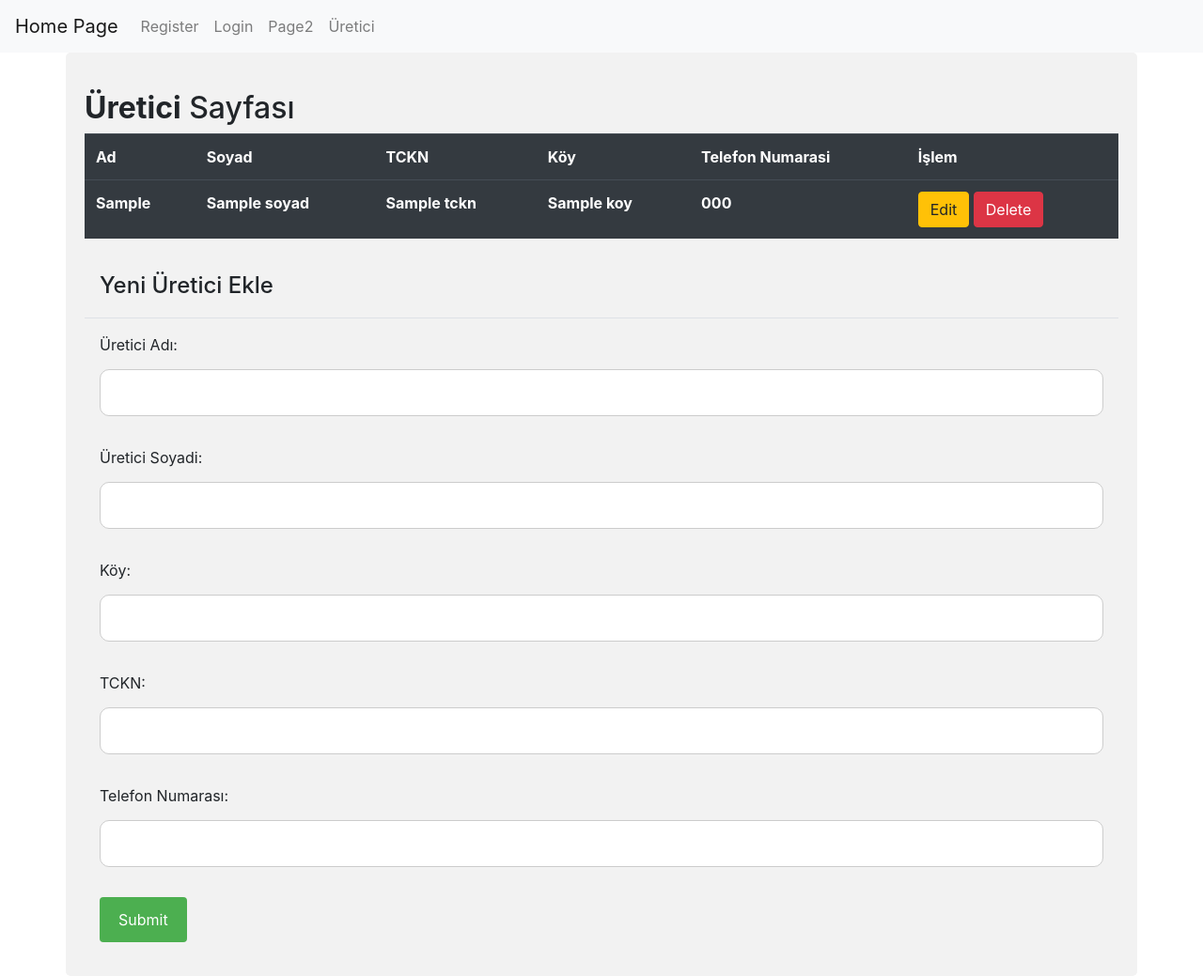
After one commit to bozgenc/bil-372-proje, a Flask app: template templates/uretici.html in a window 1280 px wide. The commit adds this page. Shown: the whole page at 94% size. Run offline with Flask 2, Linux system fonts and the light colour scheme; the template is opened without the code that fills it: most values are stand-ins (such as "Sample title", 1, 10 or a date in 2020); some libraries are stand-ins or nearby versions.

Commit message:
Uretici table created

```diff
--- a/app.py
+++ b/app.py
@@ -1,12 +1,16 @@
-from flask import Flask, render_template, request,flash
+from flask import Flask, render_template, request, flash, url_for
+from werkzeug.utils import redirect
 from flask_sqlalchemy import SQLAlchemy
+import psycopg2
+
+app = Flask(__name__, template_folder="/Users/Lenovo/Bil372Proje/templates")
+app.secret_key = b'_5#y2L"F4Q8z\n\xec]/'
+app.config['SQLALCHEMY_DATABASE_URI'] = "postgresql://postgres:1234@127.0.0.1:5432/postgres"
+app.config['SQLALCHEMY_TRACK_MODIFICATIONS'] = False
+db = SQLAlchemy(app)
 
 
-app = Flask(__name__, template_folder="/Users/baranozgenc/Desktop/proje/Bil372Proje/templates")
-app.secret_key = b'_5#y2L"F4Q8z\n\xec]/'
-app.config['SQLALCHEMY_DATABASE_URI'] = "postgresql://postgres:12345@localhost:5432/projeDB"
-db = SQLAlchemy(app)
-
+# db = SQLAlchemy(app, engine_options={"pool_pre_ping": True})
 
 @app.route("/register", methods=['GET', 'POST'])
 def register():
@@ -15,17 +19,19 @@ def register():
         password = request.form['password']
         password2 = request.form['password2']
 
-        roleQuery = "SELECT * FROM personel WHERE tckn =  '" + tckn + "' "
+        roleQuery = "SELECT * FROM public.\"Personel\" WHERE tckn =  '" + tckn + "' "
+        print(roleQuery)
         temp = db.session.execute(roleQuery)
         userType = ""
         for x in temp:
-            userType = x.userrole
+            userType = x.personel_tipi
 
         if password == password2:
-            query = "INSERT INTO Login(tckn, passcode, userRole) VALUES ('" + tckn + "' , '" + password + "', '" + userType + "')"
+            query = "INSERT INTO \"Login\"(tckn, passcode, personel_tipi) VALUES ('" + tckn + "' , '" + password + "', '" + userType + "')"
             result = db.engine.execute(query)
 
-    return render_template("register.html",)
+    return render_template("register.html")
+
 
 @app.route('/login', methods=['GET', 'POST'])
 def login():
@@ -34,28 +40,27 @@ def login():
         password = request.form['password']
         passwordFlag = False
 
-        query = "SELECT * FROM login WHERE tckn =  '" + tckn + "' "
+        query = "SELECT * FROM public.\"Login\" WHERE tckn =  '" + tckn + "' "
         temp = db.session.execute(query)
         rows = temp.fetchall()
-
 
         if len(rows) == 0:
             flash("No user found in the database with the TCKN " + tckn, 'error')
             return render_template("login.html")
         else:
-            userrole = rows[0].userrole
+            personel_tipi = rows[0].personel_tipi
             if password == rows[0].passcode:
                 passwordFlag = True
             if passwordFlag:
-                if userrole == "koordinator":
+                if personel_tipi == "koordinator":
                     return render_template("index.html")
-                elif userrole == "nakliyeci":
+                elif personel_tipi == "nakliyeci":
                     return render_template("nakliyeciHome.html")
             else:
                 flash("Password is incorrect, please try again!")
                 return render_template("login.html")
-                #else:
-                    #return render_template("admin.html")
+                # else:
+                # return render_template("admin.html")
     else:
         return render_template("login.html")
 
@@ -65,6 +70,25 @@ def home():
     return render_template("index.html")
 
 
+@app.route('/uretici',  methods=['POST', 'GET'])
+def uretici():
+    if request.method == "POST":
+        ad = request.form['ad']
+        soyad = request.form['soyad']
+        tckn = request.form['tckn']
+        koy = request.form['koy']
+        tel_no = request.form['tel_no']
+
+        query = "INSERT INTO \"Uretici\"(ad, soyad, tckn, koy, tel_no) VALUES ('" + ad + "' , '" + soyad + "', '" + tckn + "','" + koy + "','" + tel_no + "')"
+        result = db.engine.execute(query)
+        db.session.add(result)
+        db.session.commit()
+        return render_template("uretici.html")
+    else:
+        all_data = "Select * from public.\"Uretici\""
+        result = db.engine.execute(all_data)
+        return render_template("uretici.html", feat=result)
+
 if __name__ == "__main__":
     app.debug = True
     app.run()
--- a/templates/base.html
+++ b/templates/base.html
@@ -32,6 +32,9 @@
             <li class="nav-item">
 				<a class="nav-link" href="#">Page2</a>
 			</li>
+			<li class="nav-item">
+				<a class="nav-link" href="/uretici">Üretici</a>
+			</li>
 		</ul>
 	</div>
 </nav>
--- /dev/null
+++ b/templates/uretici.html
@@ -0,0 +1,64 @@
+{% extends "base.html" %}
+{% block title %} Home Page {% endblock %}
+{% block content %}
+<div class="container">
+    <div class="row">
+         <div class="col md-12">
+             <h2><b>Üretici</b> Sayfası</h2>
+             <table class="table table-hover table-dark">
+                 <tr>
+                     <th>Ad</th>
+                        <th>Soyad</th>
+                        <th>TCKN</th>
+                        <th>Köy</th>
+                        <th>Telefon Numarasi</th>
+                        <th>İşlem</th>
+                    </tr>
+                     {% for row in feat %}
+                     <tr>
+                         <th>{{row.ad}}</th>
+                         <th>{{row.soyad}}</th>
+                         <th>{{row.tckn}}</th>
+                         <th>{{row.koy}}</th>
+                         <th>{{row.tel_no}}</th>
+                          <td>
+                             <a href="/updateuretici/{{ row.manufacturer_id }}" class="btn btn-warning btn-xs" data-toggle="modal" data-target="#modaledit{{row.manufacturer_id}}">Edit</a>
+                             <a href="/deleteuretici/{{ row.manufacturer_id }}" class="btn btn-danger btn-xs" data-toggle="modal" data-target="#modaldelete{{row.manufacturer_id}}" >Delete</a>
+                         </td>
+                     </tr>
+                      {% endfor %}
+                 </table>
+            <div class="modal-header">
+                <h4 class="modal-title">Yeni Üretici Ekle</h4>
+                </div>
+                <div class="modal-body">
+                    <form action="/uretici" autocomplete="on" method="POST">
+                     <div class="form-group">
+                            <label>Üretici Adı:</label>
+                                <input type="text" id="ad" name="ad" required="">
+                     </div>
+                        <div class="form-group">
+                            <label>Üretici Soyadi:</label>
+                            <input type="text" id="soyad" name="soyad" required="required">
+                        </div>
+                        <div class="form-group">
+                            <label>Köy:</label>
+                            <input type="text" id="koy" name="koy" required="required">
+                        </div>
+                        <div class="form-group">
+                            <label>TCKN:</label>
+                            <input type="text" id="tckn" name="tckn" required="required">
+                        </div>
+                                          <div class="form-group">
+                                            <label>Telefon Numarası:</label>
+                                            <input type="text" id="tel_no" name="tel_no" required="required">
+                                        </div>
+                                        <input type="submit" class="btn btn-success" value="Submit">
+		                        <input type="button" class="btn btn-danger" style="visibility: hidden" id="cancel_button" onclick="cancel()"
+		                        value="Cancel">
+                                    </form>
+                    </div>
+        </div>
+</div>
+</div>
+{% endblock %}
```
Also changed, not shown: SQLDUMP/dump.sql (+5 -6 lines).
